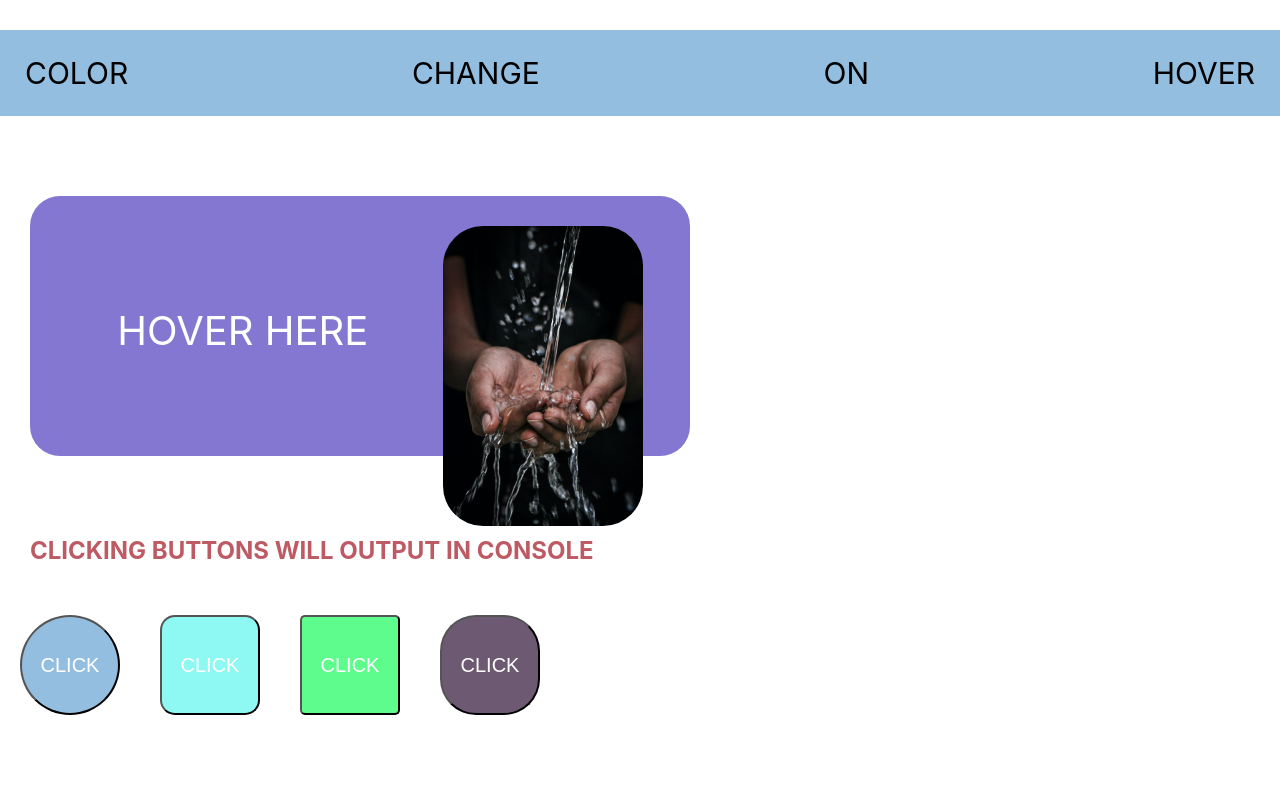
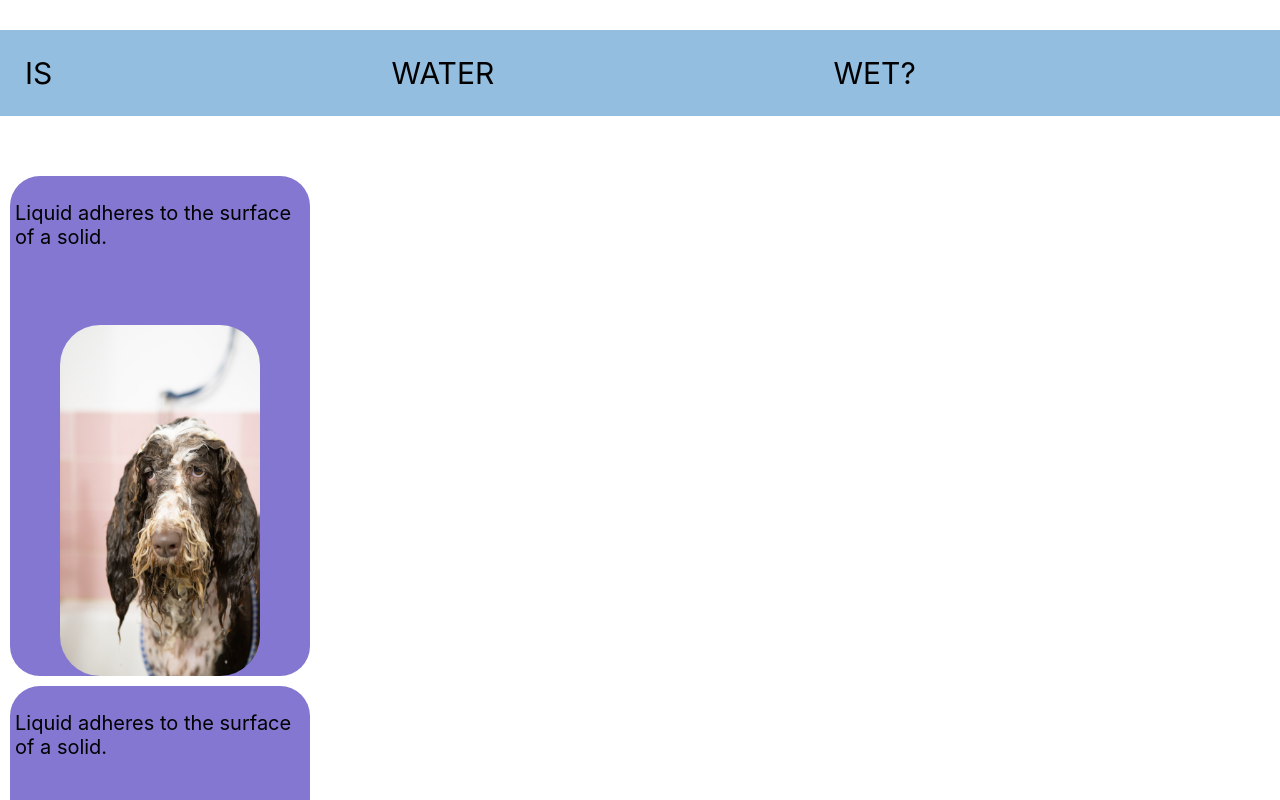
Before and after one commit to PilaPina/ReactOne, a React (Create React App) app: page / in a window 1280 px wide. Shown: the top 800 px of the page. Built offline with nearby package versions, Linux system fonts and the light colour scheme.

Commit message:
created InfoCards and added props

```diff
--- a/src/App.tsx
+++ b/src/App.tsx
@@ -2,13 +2,8 @@
 import Button from './Button';
 import Card from './Card';
 import Navbar from './Navbar';
+import InfoCards from './InfoCards';
 
-
-//This function below is a component.
-//Any function that returns JSX is a component in React.
-// we import components from their location
-// and we can use them like they were any other html element,
-// except they start with a capital letter
 
 // This is the main App component of our React application. The Navbar, Card and Button components are rendered within the main App component
 function App() {
@@ -16,6 +11,10 @@ function App() {
     <>
       <Navbar></Navbar>
       <br></br>
+      <div className="infocardcontainter">
+        <InfoCards text="Liquid adheres to the surface of a solid." />
+        <InfoCards text="Liquid adheres to the surface of a solid." />
+      </div>
       <Card></Card>
       <br></br>
       <h2 className="text">CLICKING BUTTONS WILL OUTPUT IN CONSOLE</h2>
@@ -30,9 +29,6 @@ function App() {
   );
 }
 
+
 // The App component is exported for use in other parts of the application
 export default App;
-
-// There has to be a div around the whole thing, unwrapped divs can't be adjacent to one another
-// If you feel like your code is nothing but divs inside of divs you can use the <> </> to wrap, like a div with no name.
-// Basically: The <> and </> are shorthand for React Fragments which let you group a list of children without adding extra nodes to the DOM.
--- a/src/Button.tsx
+++ b/src/Button.tsx
@@ -23,7 +23,6 @@ const Button  = ({color, radius}:Props) => {   // have to add color and radius i
     const handleClick = () => {
         console.log("This Button Was Clicked!");
     }
-
     // Return a button element with the defined styles and click handler.
     return (
     <>
--- /dev/null
+++ b/src/InfoCards.tsx
@@ -0,0 +1,25 @@
+import imgSrc from './images/benjamin-lehman-k8xJOnA3zYM-unsplash (1).jpg'
+
+const InfoCards: React.FC<{text: string}> = ({text}) => {
+    const style = {
+      width: "300px",
+      height: "500px",
+      border: "2px",
+      borderRadius: "30px",
+      backgroundColor: "rgb(131, 119, 209)",
+      margin: "10px",
+      cursor: "pointer",
+    }
+    const textStyle = {
+      color:"black",
+      fontSize: "20px",
+    }
+    return (
+      <div style={style} className="card">
+        <p style={textStyle}>{text}</p>
+        <img src={imgSrc} alt="" className="cardImage" />
+      </div>
+    )
+  }
+
+  export default InfoCards
--- a/src/Navbar.tsx
+++ b/src/Navbar.tsx
@@ -20,12 +20,11 @@ const Navbar = () => {
     return (
         // Navbar below
       <>
-
       <ul style={look}>
-        <li>COLOR</li>
-        <li>CHANGE</li>
-        <li>ON</li>
-        <li>HOVER</li>
+        <li>IS</li>
+        <li>WATER</li>
+        <li>WET?</li>
+        <li> </li>
       </ul>
       </>
     )
--- a/src/index.css
+++ b/src/index.css
@@ -18,7 +18,7 @@ code {
 }
 
 p {
-  padding: 40px;
+  padding: 5px;
 }
 
 /* hover for list in navbar*/
@@ -50,3 +50,8 @@ li:hover {
   border-radius: 40px;
   position: relative;
 }
+.infocardcontainer {
+  display: flex;
+  flex-direction: row;
+  justify-content: space-around;
+}
```
